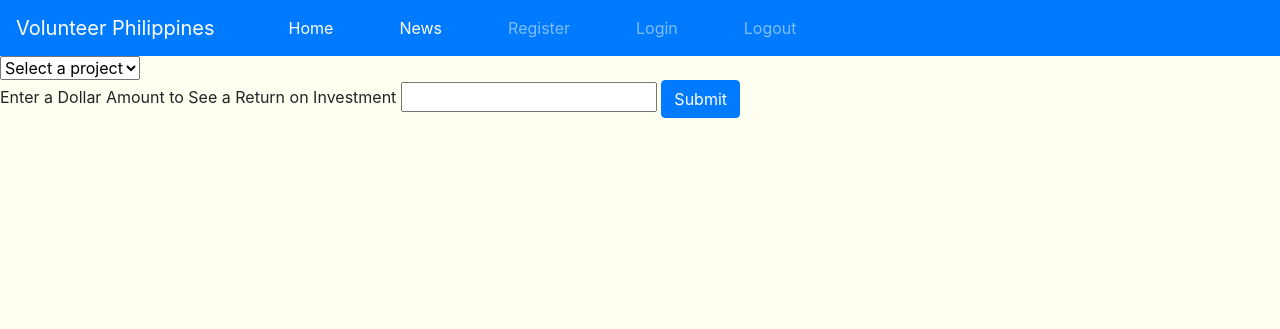
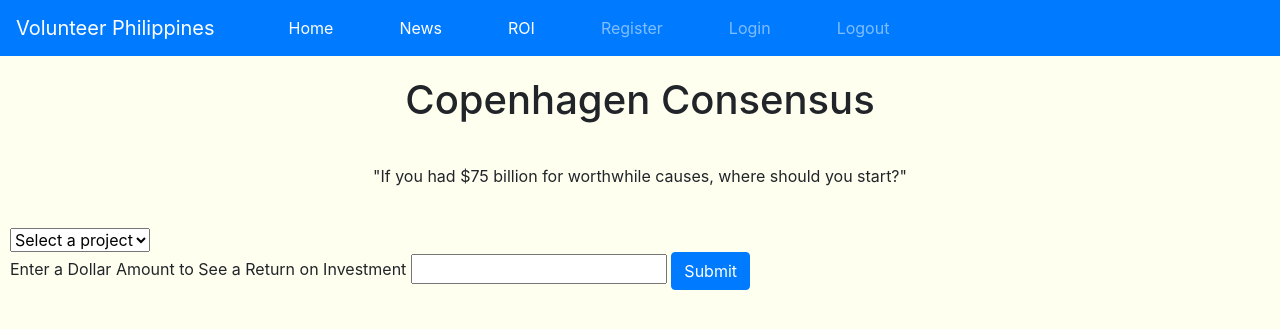
Before and after one commit to russellrockwood/VolunteerPhilippines, a Django app: page /volunteerapp/roi/ in a window 1280 px wide. Shown: the top 329 px of the page. Run offline with Django 3.2, Linux system fonts and the light colour scheme; tables that the repository leaves empty hold one stand-in row (values such as "Sample post"); some libraries are stand-ins or nearby versions.

Commit message:
updated roi view/html

```diff
--- a/volunteer_philippines/volunteerapp/models.py
+++ b/volunteer_philippines/volunteerapp/models.py
@@ -28,4 +28,4 @@
     multiplier = models.IntegerField(default=0)
     info = models.TextField()
     def __str__(self):
-        return self.project
+        return self.project + ' ' + self.info + ' ' +str(self.multiplier)
--- a/volunteer_philippines/volunteerapp/templates/volunteerapp/base.html
+++ b/volunteer_philippines/volunteerapp/templates/volunteerapp/base.html
@@ -55,6 +55,7 @@
             <div class="navbar-nav">
                 <a class="nav-item nav-link active" href="{% url 'volunteerapp:home' %}">Home <span class="sr-only">(current)</span></a>
                 <a class="nav-item nav-link active" href="{% url 'volunteerapp:news' %}">News</a>
+                <a class="nav-item nav-link active" href="{% url 'volunteerapp:roi' %}">ROI</a>
                 <a class="nav-item nav-link grey" href="{% url 'volunteerapp:register' %}" text>Register</a>
                 <a class="nav-item nav-link grey" href="{% url 'volunteerapp:login_page' %}">Login</a>
                 <a class="nav-item nav-link grey" href="{% url 'volunteerapp:logout_user' %}">Logout</a>
--- a/volunteer_philippines/volunteerapp/templates/volunteerapp/roi.html
+++ b/volunteer_philippines/volunteerapp/templates/volunteerapp/roi.html
@@ -3,12 +3,28 @@
 
 
 {% block content %}
+<style>
+    h1 {
+        margin-top: 20px;
+        text-align: center;
+        text-decoration: hsl(hue, saturation, lightness);
+    }
+    blockquote {
+        text-align: center;
+        margin: 40px;
+    }
+    form {
+        margin: 10px;
+    }
+</style>
+<h1>Copenhagen Consensus</h1>
+<blockquote>"If you had $75 billion for worthwhile causes, where should you start?"</blockquote>
 <form action="{% url 'volunteerapp:roi' %}" method="POST">
     {% csrf_token %}
     <select name="projects" id="projects">
         <option value="" disabled selected>Select a project</option>
         {% for investment_model in investment_models %}
-        <option value="{{investment_model.project}}">{{investment_model.project}}</option>
+        <option id="input_selected_project" value="{{investment_model.project}}">{{investment_model.project}}</option>
         {% endfor %}
     </select>
 
@@ -16,9 +32,38 @@
         <label for="input_dollar_amount">Enter a Dollar Amount to See a Return on Investment</label>
         <input id="input_dollar_amount" type="text" class="field-divided" name="dollar_amount" />
 
-        <button class="btn btn-primary" type="submit">Submit</button>
+        <button id="btn_convert" class="btn btn-primary" type="submit">Submit</button>
     </div>
+
 </form>
+
+{% if dollar_amount %}
+    <!-- <div>{{dollar_amount}}</div> -->
+    {% for item in selected_roi %}
+    <!-- <div id="selected_multiplier">{{item.multiplier}}</div> -->
+    <div> A ${{dollar_amount}} investment in {{item.project}} would return ${{test1}} worth of economic benefit.</div>
+    <div>{{item.info}}</div>
+    {% endfor %}
+{% endif %}
+
+
+<!-- <script>
+    let btn_convert = document.querySelector('#btn_convert')
+    let input_dollar_amount = document.querySelector('#input_dollar_amount')
+    let selected_multiplier = document.querySelector('#selected_multiplier')
+    let div_output = document.querySelector('#div_output')
+
+    btn_convert.addEventListener('click', function(){
+        let dollar_amount = input_dollar_amount.value
+        console.log(dollar_amount)
+        let multiplier = selected_multiplier.value
+        console.log(multiplier)
+        let output = dollar_amount * multiplier
+        console.log(output)
+        div_output.innerText = output
+    })
+</script> -->
+
 <!-- {% for investment_model in investment_models %}
 <div>{{investment_model.project}}</div>
 {% endfor %} -->
--- a/volunteer_philippines/volunteerapp/views.py
+++ b/volunteer_philippines/volunteerapp/views.py
@@ -59,20 +59,35 @@
     investment_models = ReturnOnInvestment.objects.all()
     # print(investment_models)
 
-    print(request.POST)
+    # print(request.POST)
+
     if request.method == 'POST':
-        projects = request.POST['projects']
-        dollar_amount = request.POST['dollar_amount']
-        print(projects)
+        selected_project = request.POST['projects']
+        dollar_amount = int(request.POST['dollar_amount'])
+        print(selected_project)
         print(dollar_amount)
 
-    context = {
-            'investment_models': investment_models
+        selected_roi = ReturnOnInvestment.objects.filter(project=selected_project)
+
+        selected_multiplier = ReturnOnInvestment.objects.get(project=selected_project)
+        test1 = selected_multiplier.multiplier
+        test1 *= dollar_amount
+
+        print(selected_roi)
+        context = {
+            'investment_models': investment_models,
+            'dollar_amount': dollar_amount,
+            'selected_roi': selected_roi,
+            'test1': test1
         }
 
+
+    else:
+        ReturnOnInvestment.objects.all()
+        context = {
+            'investment_models': investment_models,
+        }
     return render(request, 'volunteerapp/roi.html', context)
-
-
 
 
 
```
Also changed, not shown: volunteer_philippines/uploaded_files/images/IMG-0559_j7wx1Wc.jpg (added).
